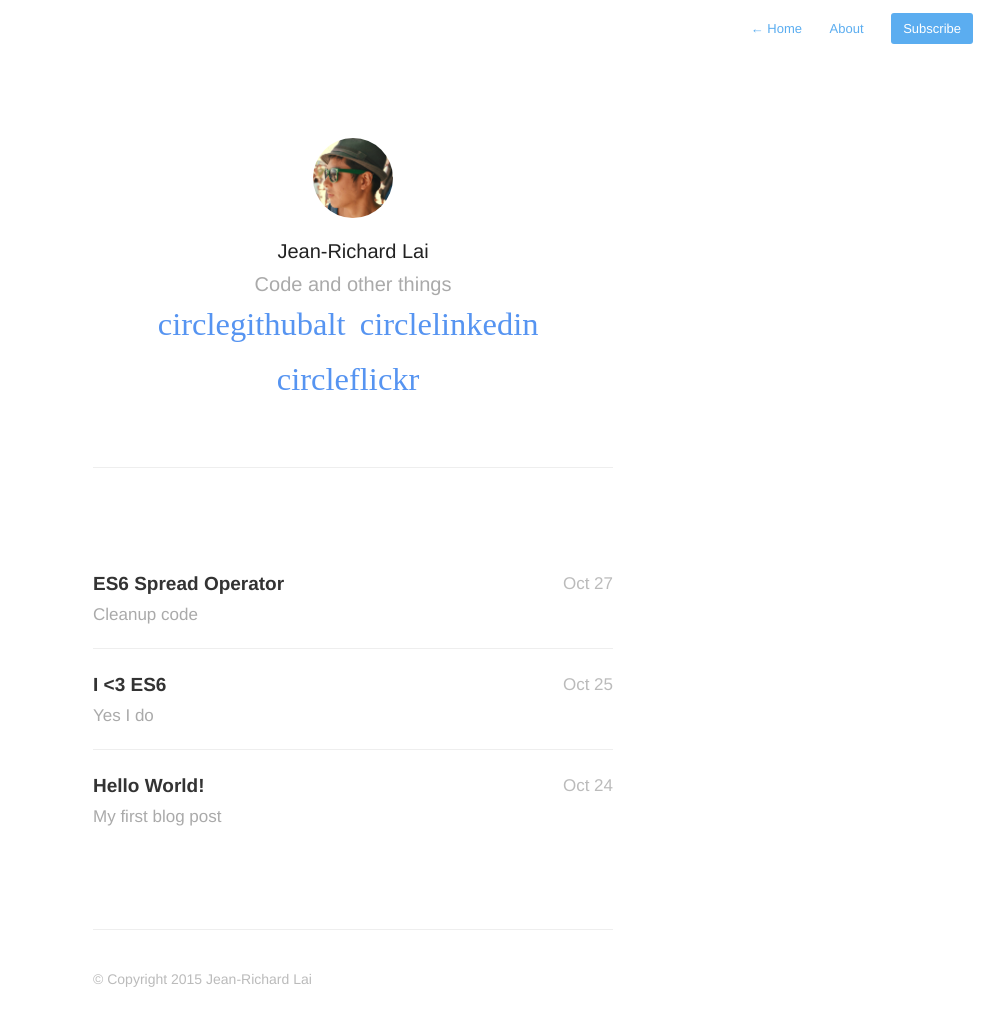
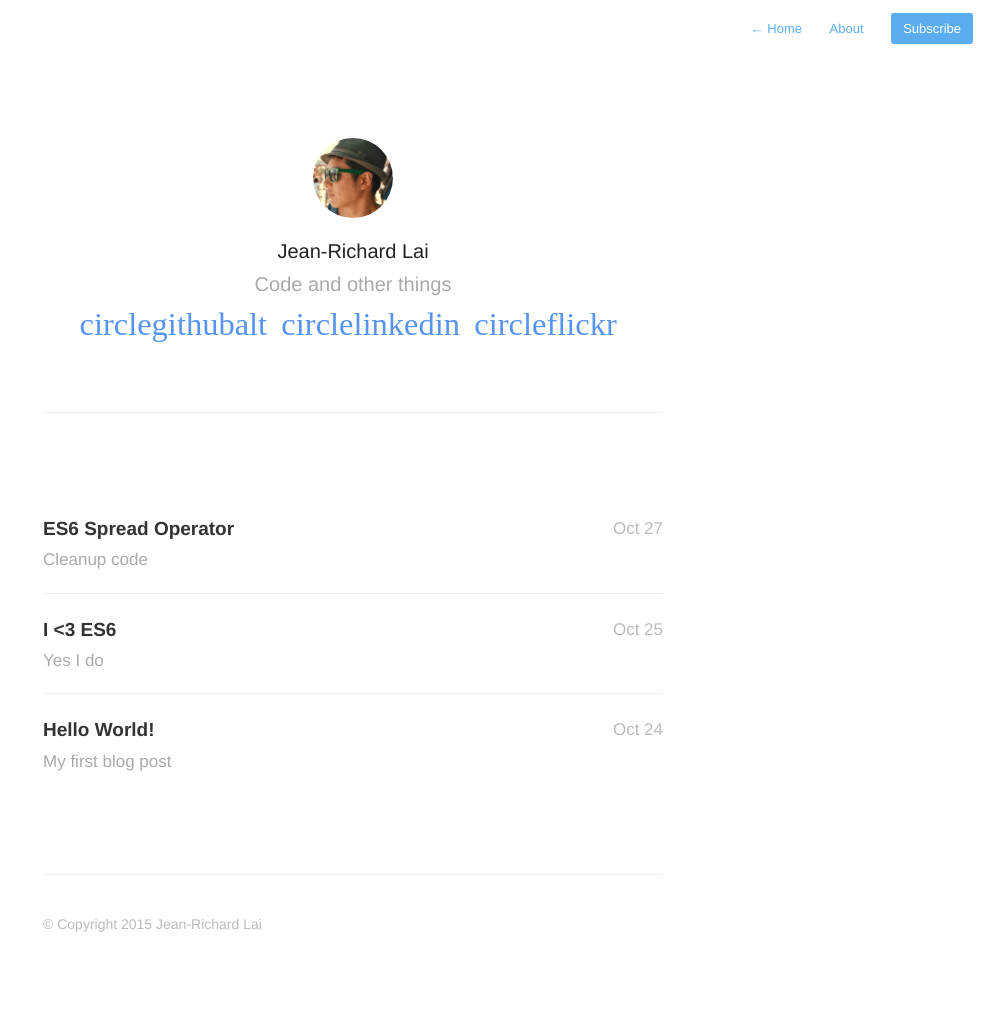
Before and after one commit to jrichardlai/jrichardlai.github.io, a Jekyll site: the page built from index.html, in a window 1280 px wide. Shown: the whole page, without its empty margins (287-1280 px from the left). Built offline with Jekyll 4.4.1, drawn with Linux system fonts in a browser that asks for light colours; nearby versions of some CDN libraries; some web fonts are replaced; Markdown is read by kramdown in place of the engine named in the settings; the list of posts is cut into pages by our own code; after the commit the page ends 975 px from its top, so only the background shows below that.

Commit message:
Set max-width to 700px

```diff
--- a/assets/css/style.css
+++ b/assets/css/style.css
@@ -71,7 +71,7 @@ h2 {
 
 .profile #wrapper {
 	padding: 100px 40px 0px;
-	max-width: 600px;
+	max-width: 700px;
 	margin: 0 auto;
 }
 
@@ -111,7 +111,7 @@ h2 {
 nav.main-nav {
 	padding: 20px 20px 0;
 
-	/*max-width: 600px;*/
+	/*max-width: 700px;*/
 	/*width:100%;*/
 	background: #fff;
 	background: rgba(255,255,255,.90);
@@ -139,13 +139,13 @@ nav.main-nav a.cta {
 }
 
 #wrapper {
-  max-width: 600px;
+  max-width: 700px;
   margin: 0 auto;
   padding: 60px 40px 100px 40px;
 }
 
 #wrapper.home {
-	max-width: 600px;
+	max-width: 700px;
 	margin: 0 auto;
 	padding: 0px 40px 20px 40px;
 }
```
